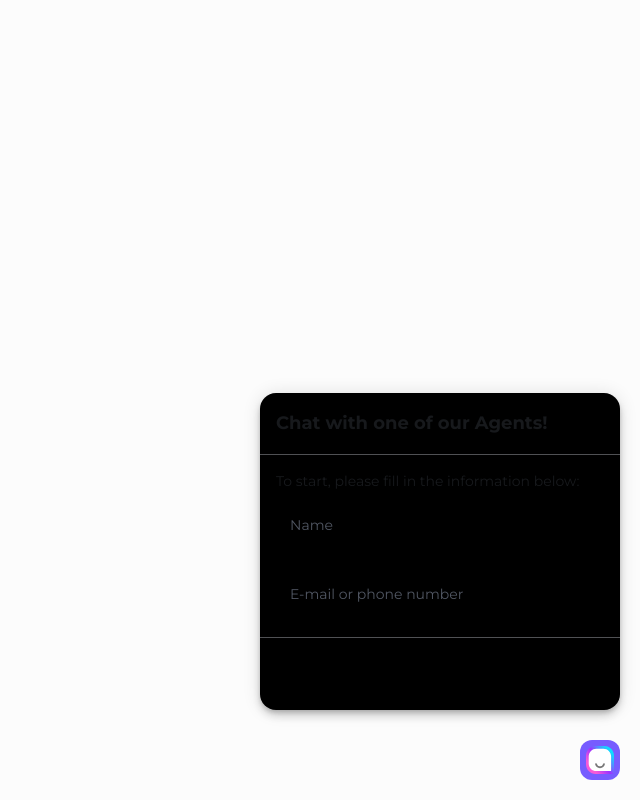
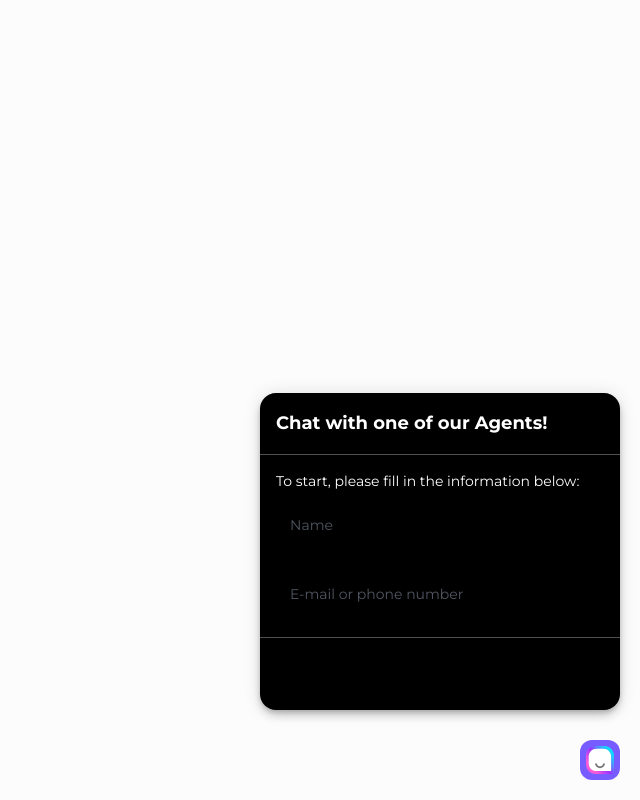
Before and after one commit to victorsgb/widget-test, a React (Vite) app: page / in a window 1280 px wide. Both pictures are taken after a click on the element 1240 px from the left and 760 px from the top of the page. Shown: the whole page, without its empty margins (640-1280 px from the left). Built offline with nearby package versions, Linux system fonts and the light colour scheme; no server answers.

Commit message:
fix: text color to white

```diff
--- a/src/pages/ChatPanel.tsx
+++ b/src/pages/ChatPanel.tsx
@@ -197,7 +197,8 @@ function ChatPanel() {
                 flexDirection: 'column',
                 borderRadius: 2,
                 overflow: 'hidden',
-                backgroundColor: 'black'
+                backgroundColor: 'black',
+                color: 'white'
               }}
             >
               <Box sx={{ p: 2, borderBottom: 1, borderColor: 'divider' }}>
```
